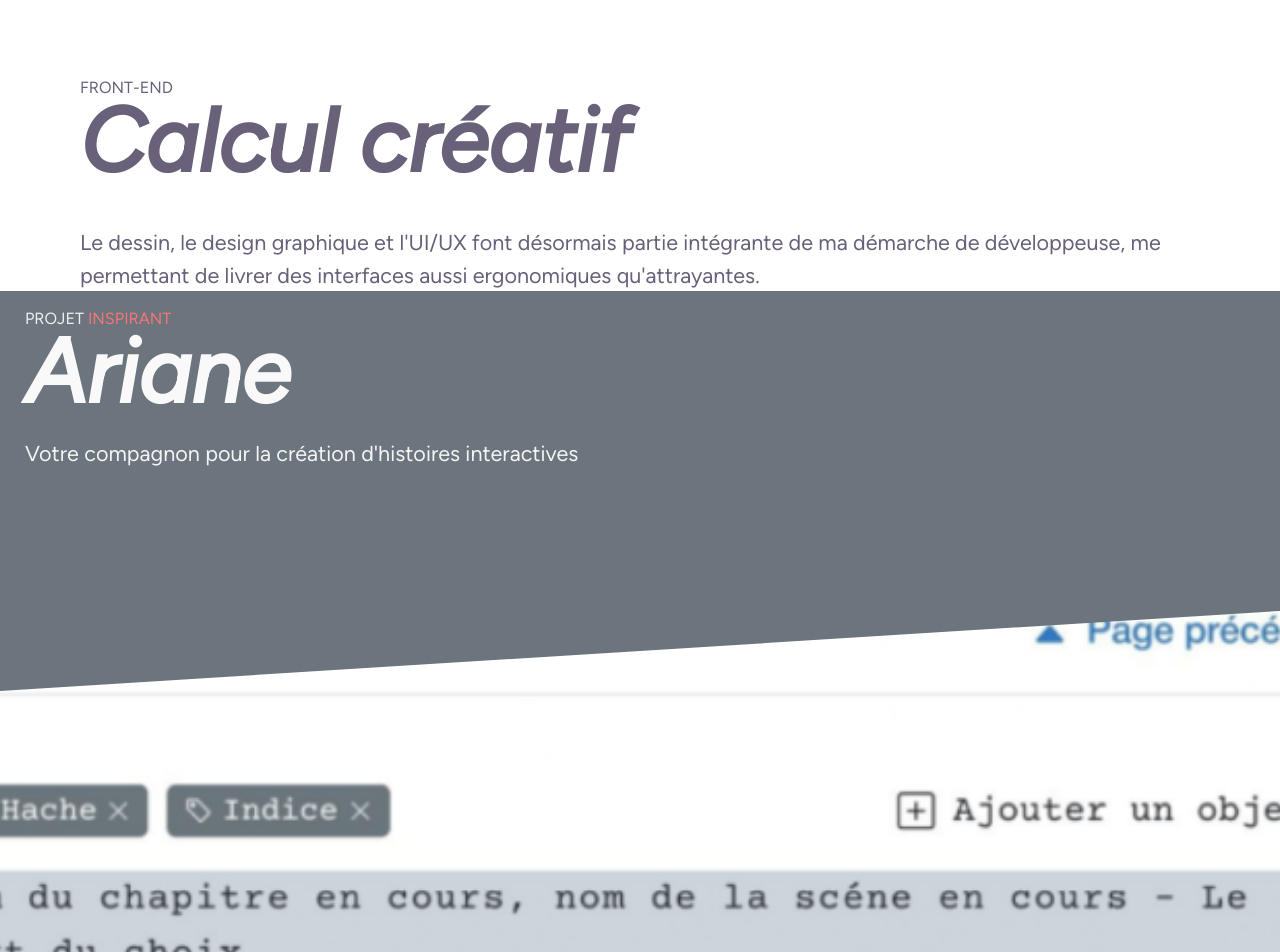
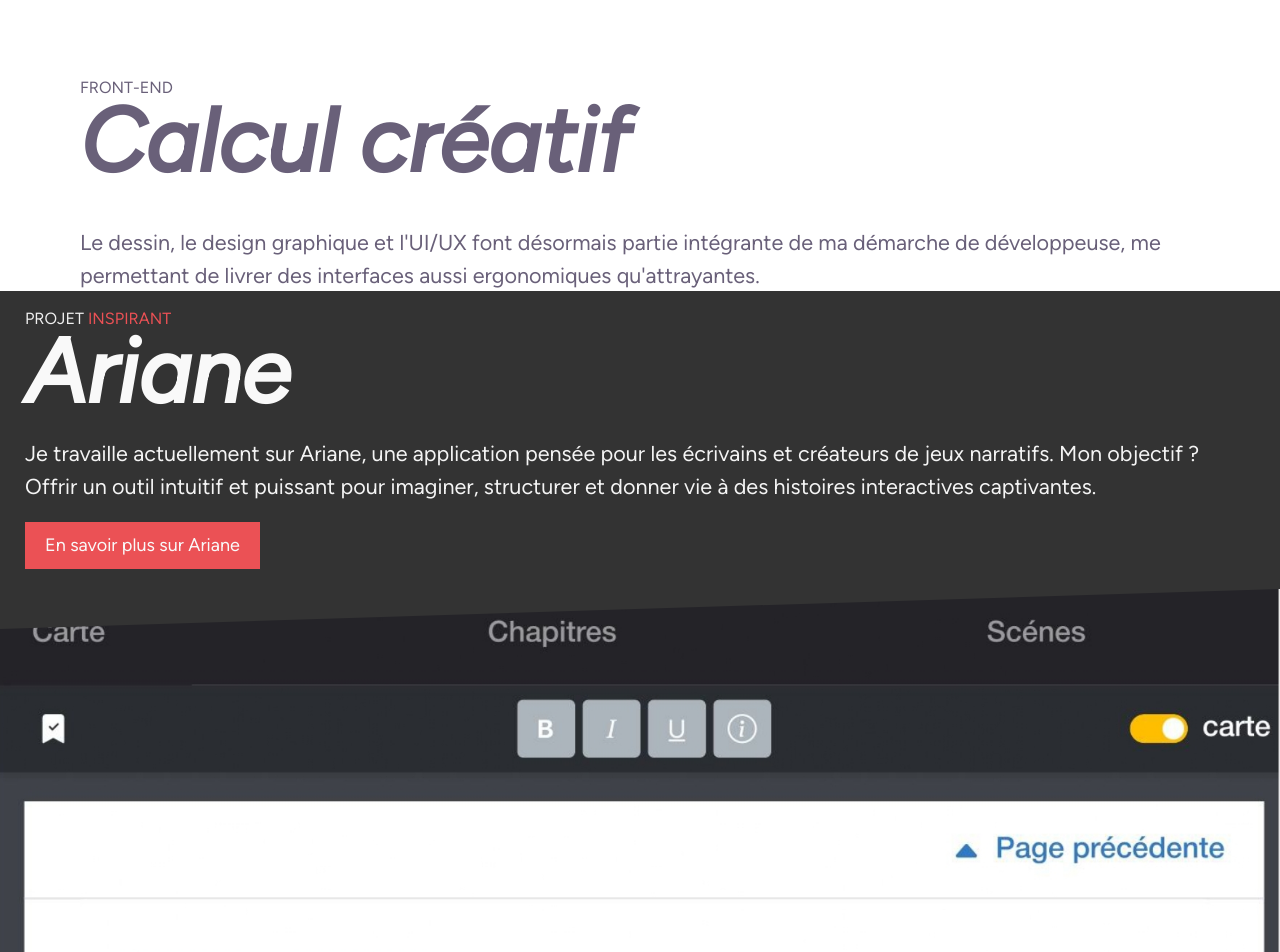
Before and after one commit to SaraPardo03/cv, a React (Vite) app: page / in a window 1280 px wide. Shown: the top 952 px of the page. Built offline with nearby package versions, Linux system fonts and the light colour scheme.

Commit message:
Update images and graphic assets

```diff
--- a/src/components/SectionCurrentProjects.jsx
+++ b/src/components/SectionCurrentProjects.jsx
@@ -1,19 +1,28 @@
 
+import { useNavigate } from "react-router-dom";
+import ImgAraineMobile from "../assets/img/ariane-mobile.jpg";
 function SectionCurrentProjects() {
+  const navigate = useNavigate();
   const subTitle = "Projet"
   const subTitleColored = "inspirant"
   const title = "Ariane"
   const sub = "Votre compagnon pour la création d'histoires interactives"
-  const resume = "Une application innovante pour les écrivains et créateurs de jeux textuels interactifs. Découvrez comment Ariane peut transformer votre processus de création et donner vie à vos récits interactifs."
-
+  //const resume = "Une application innovante pour les écrivains et créateurs de jeux textuels interactifs. Découvrez comment Ariane peut transformer votre processus de création et donner vie à vos récits interactifs."
+  const resume = "Je travaille actuellement sur Ariane, une application pensée pour les écrivains et créateurs de jeux narratifs. Mon objectif ? Offrir un outil intuitif et puissant pour imaginer, structurer et donner vie à des histoires interactives captivantes."
+  const handleClickGoToProjects = e =>{
+    navigate(`/projects`);
+  }
   return (
-    <section id="section-curent-projects" className="bg-secondary color-text-light">
-      <div className="layer px-[25px]">
+  <section id="section-curent-projects" className="bg-secondary color-text-light">
+      <div className="px-[25px]">
         <h1 className="pale pt-[20px]">{subTitle} <span className="color-text-accent">{subTitleColored}</span></h1>
         <h2 className="deep pb-[20px]">{title}</h2>
-        <p>{sub}</p>
+        <p className="pb-[20px]">{resume}</p>
+        <button onClick={handleClickGoToProjects} className="mb-[20px] px-[20px] py-[10px]">En savoir plus sur Ariane</button>
       </div>
-      <div className="layer two">
+      <div className="h-[50vh] relative">
+        <div className="layer two">
+        </div>
       </div>
     </section>
   );
--- a/src/components/SplitLayerMobile.jsx
+++ b/src/components/SplitLayerMobile.jsx
@@ -37,7 +37,7 @@ const SplitLayerMobile = forwardRef(({ subTitle, title, text, layerPosition , co
             </div>
             <div className='flex-1 '></div>
             <div className=''>
-              <button onClick={handleClickGoToAbout} className="px-[20px] py-[10px]">En savoir plus</button>
+              <button onClick={handleClickGoToAbout} className="px-[20px] py-[10px]">à propos</button>
             </div>
           </div>
         </div>
--- a/src/sass/main.scss
+++ b/src/sass/main.scss
@@ -14,6 +14,10 @@ $main-nav-height:80px;
 $primary:#F9F9F9;
 $secondary: #08415C;
 $accent: #F87575;
+
+$primary:#f7f7f7;
+$secondary: #333333;
+$accent: #eb5155;
 
 $dark-deep: #534B62;
 $dark-neutral : #696079;
@@ -48,13 +52,13 @@ $light-pale: #EFEFEF;
 
 /* bacground color */
 .bg.primary{
-  background-color: $primary;
+  background-color: $primary !important
 }
 .bg-secondary{
-  background-color: $secondary;
+  background-color: $secondary !important
 }
 .bg-accent{
-  background-color: $accent;
+  background-color: $accent !important
 }
 .no-scroll {
   overflow: hidden;
@@ -134,24 +138,32 @@ p {
 ################################################### */
 
 /* Button */
-.call-to-action-button{
-  .layer.one{
-    background-color: $primary;
-  }
-  .layer.two{
-    background-color: $accent;
-    clip-path: polygon(74% 0, 100% 0, 100% 100%, 49% 100%);
-  }
-
+button{
+  background-color:$accent;
+  color: $light-deep;
+  transition: all 0.3s ease-in;
+}
+button:hover{
+  background-color: $light-deep;
+  color:$dark-deep
 }
 
+button.secondary{
+  background-color:$secondary;
+  color: $dark-deep;
+  transition: all 0.3s ease-in;
+}
+button.secondary:hover{
+  background-color: $light-deep;
+  color:$dark-deep;
+}
 /* MAIN NAV */
 #main-nav.isvisible{
   opacity: 1;
   visibility: visible;
 }
 #main-nav{
-  background-color: $primary;
+  background-color: #ebeef0;
   opacity: 0;
   visibility: hidden;
   transition: opacity 0.5s ease-in-out, visibility 0.5s ease-in-out;
@@ -228,6 +240,8 @@ p {
   }
 }
 
+
+
 /* #################################################
   PAGES
 ################################################### */
@@ -242,8 +256,8 @@ p {
       background-color: $primary;
       width: 100%;
       .layer-wraper{
-        height: 80vh;
-        height: 80svh;
+        height: 90vh;
+        height: 90svh;
       }
       .text{
         min-height:140px;
@@ -301,31 +315,6 @@ p {
   }
 }
 
-#section-curent-projects{
-  position: relative;
-  .layer{
-    height: 100vh;
-    height: 100svh;
-    width: 100%;
-  }
-  .layer.two{
-    background-image: url(../assets/img/edit3.png);
-    background-position:center;
-    background-repeat: no-repeat;
-    background-size:cover;
-    clip-path: polygon(0px 50%, 100% 40%, 100% 100%, 0% 100%);
-    position: absolute;
-    top:0px;
-    height: 100vh;
-    .img{
-      background-image: url(../assets/img/edit.jpg);
-      background-position:bottom;
-      background-repeat: no-repeat;
-      background-size:contain;
-    }
-  }
-}
-
 @media (max-width: 465px) {
   #home-who-section-mobile .split-screen-wraper .split-screen-layer .text {
     min-height: 225px;
@@ -336,3 +325,29 @@ p {
     min-height: 195px;
   }
 }
+
+
+#section-curent-projects{
+  position: relative;
+  .layer{
+    width: 100%;
+    height: 50vh;
+    height: 50svh;
+  }
+  .layer.two{
+    background-image: url(../assets/img/ariane-mobile.jpg);
+    background-repeat: no-repeat;
+    background-size:cover;
+    clip-path: polygon(0px 10%, 100% 0%, 100% 100%, 0% 100%);
+    position: absolute;
+    top:0px;
+  }
+}
+
+@media (min-width: 465px) {
+  #section-curent-projects{
+    .layer.two{
+      background-image: url(../assets/img/editTab.jpg);
+    }
+  }
+}
```
Also changed, not shown: src/assets/img/edit3.png (deleted), src/assets/img/editTab.jpg (added).
